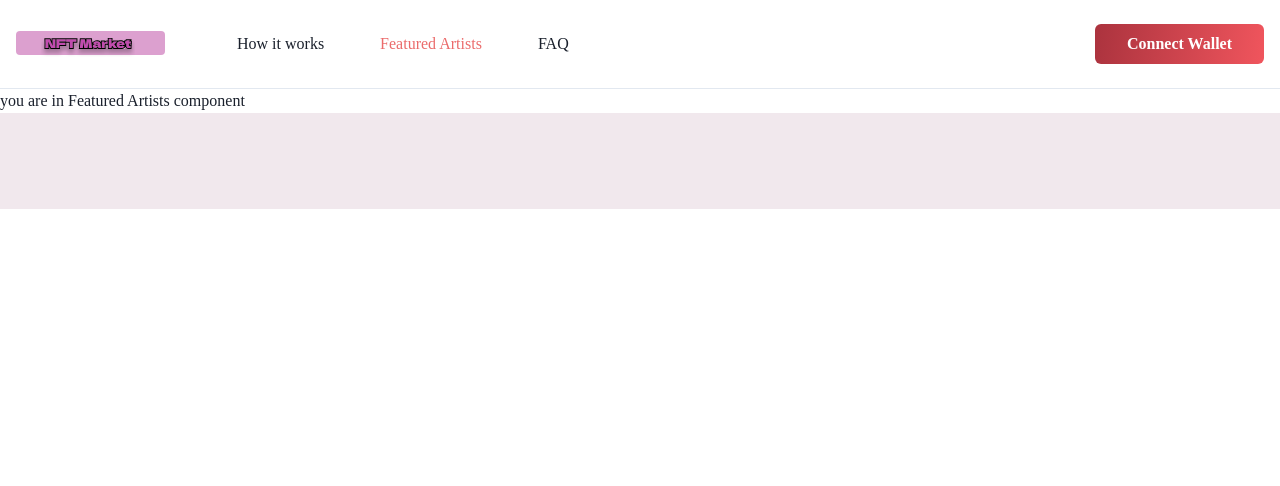
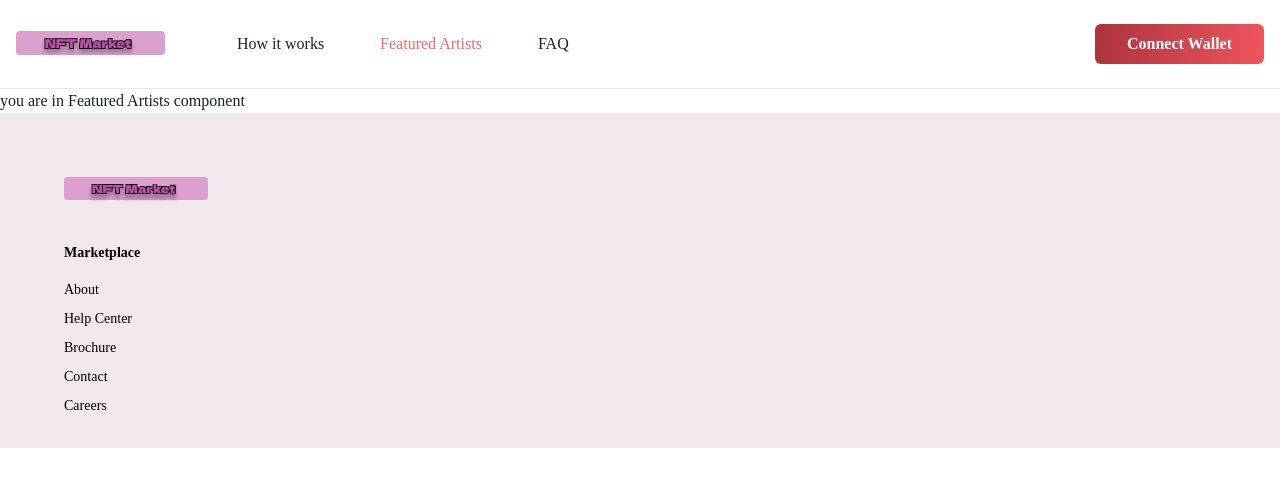
Before and after one commit to adityahongal/NFT-market-place-demo, a React (Create React App) app: page /featuredartists in a window 1280 px wide. Shown: the top 486 px of the page. Built offline with nearby package versions, Linux system fonts and the light colour scheme.

Commit message:
Created Footer

```diff
--- a/src/components/layout/footer.jsx
+++ b/src/components/layout/footer.jsx
@@ -1,6 +1,16 @@
 import React from "react";
-import { Box, useColorModeValue } from "@chakra-ui/react";
+import { Box, SimpleGrid, useColorModeValue, Image, Text, Link } from "@chakra-ui/react";
 import { Stack } from "@chakra-ui/react";
+import { footerNavitems } from "../../constants/footerNavItems";
+import logo from "../../Assets/logo.svg"
+
+const ListHeader = ({ children }) => {
+  return (
+    <Text fontWeight={"700"} fontSize={"sm"} mb={2}>
+      {children}
+    </Text>
+  );
+};
 
 const Footer = () => {
   return (
@@ -11,11 +21,42 @@ const Footer = () => {
       pb={{ base: 10, md: 8 }}
       px={{ base: 4, md: 16 }}
     >
-      <Stack>
-
+      <Stack color={"black"} flexWrap={"wrap"}>
+        <Image src={logo} w={"36"} mb={8}/>
+          <Stack direction={{ base: "row" }} justify={{ base: "center", lg: "space-between" }} flexWrap={"wrap"}>
+            <Box display={{ base: "none", lg: "initial" }}>
+              <DesktopFooterItems/>
+            </Box>
+          </Stack>
       </Stack>
     </Box>
   );
 };
 
+
+const DesktopFooterItems = () => {
+      return(
+        <SimpleGrid columns={{ base: 1, sm: 2, md: 4 }} spacing={8}>
+          {footerNavitems.map(({ headerText = "", children = []}) => (
+            <Stack align={"flex-start"} key={headerText}>
+              <ListHeader>{headerText}</ListHeader>
+                {children.map(({ item = "", link = "#"}) => (
+                    <Link
+                    key={item}
+                    href={link}
+                    target={"_blank"}
+                    _hover={{ color: "red.600", textDecor: "underline" }}
+                    fontSize={"sm"}
+                    >
+                    {item}
+                    </Link>
+                ))}
+            </Stack>
+          ))
+
+          }
+        </SimpleGrid>
+      );
+};
+
 export default Footer;
--- /dev/null
+++ b/src/constants/footerNavItems.js
@@ -0,0 +1,27 @@
+export const footerNavitems = [
+    {
+        headerText: "Marketplace",
+        children: [
+            {
+                item: "About",
+                link: "#"
+            },
+            {
+                item: "Help Center",
+                link: "#"
+            },
+            {
+                item: "Brochure",
+                link: "#"
+            },
+            {
+                item: "Contact",
+                link: "#"
+            },
+            {
+                item: "Careers",
+                link: "#"
+            },
+        ]
+    }
+]
```
Also changed, not shown: src/Pages/About.jsx (added).
